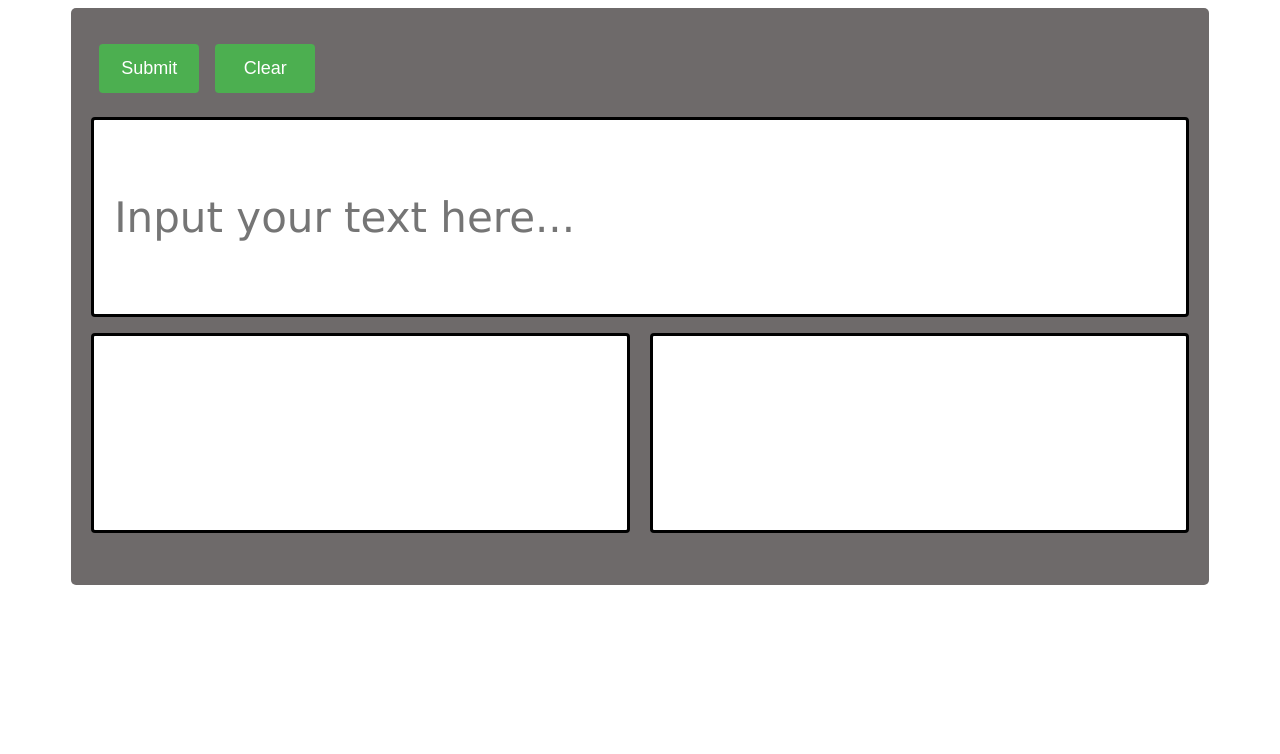
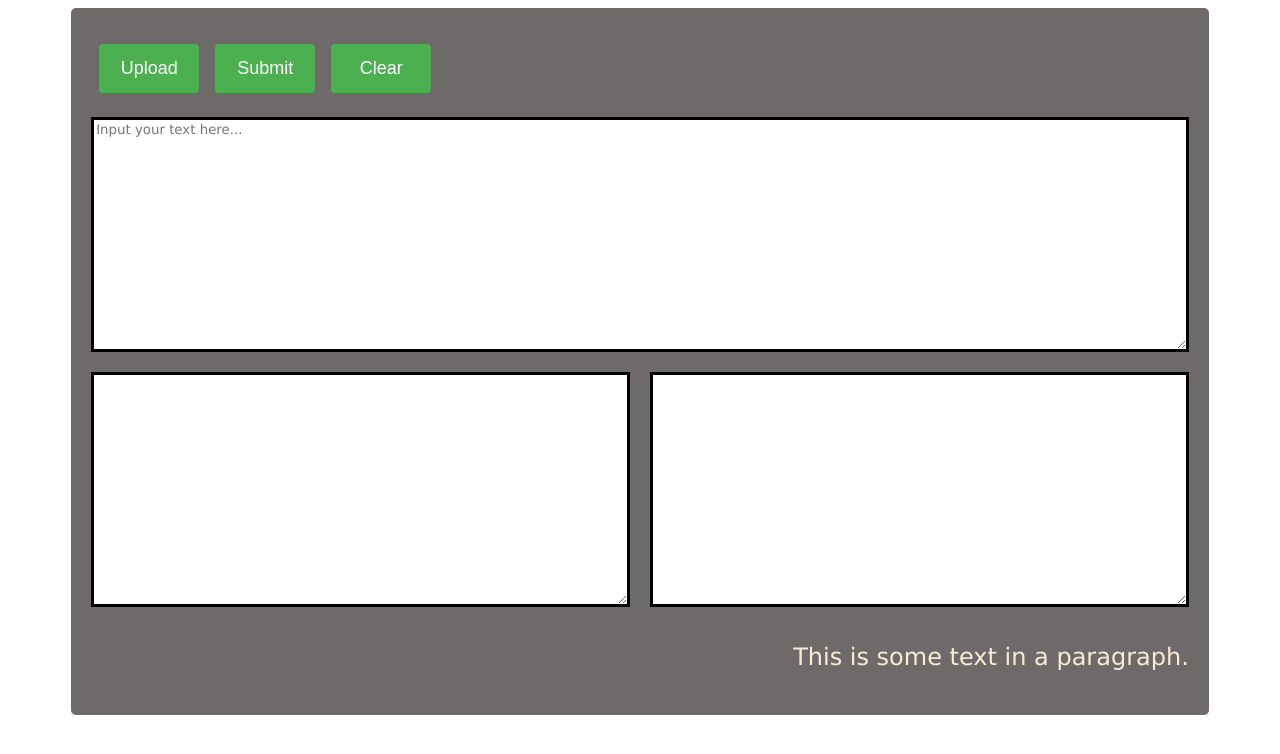
Before and after one commit to mahmudulshuvo/Angular-6, an Angular app: page / in a window 1280 px wide. Shown: the top 754 px of the page. Built offline with nearby package versions, Linux system fonts and the light colour scheme.

Commit message:
Browse and Upload text

```diff
--- a/src/app/app.component.css
+++ b/src/app/app.component.css
@@ -1,5 +1,5 @@
 
-input[type=text], select {
+input[type=file], select {
     width: 100%;
     height: 200px;
     padding: 12px 20px;
@@ -10,6 +10,36 @@ input[type=text], select {
     box-sizing: border-box;
     font-size: 42px;
     font-family: Verdana, Geneva, Tahoma, sans-serif
+}
+
+textarea {
+    width: 100%;
+    /* height: 30%; */
+    /* padding: 12px 20px; */
+    margin: 8px 0;
+    display: inline-block;
+    border: 3px solid rgb(0, 0, 0);
+    /* border-radius: 4px; */
+    box-sizing: border-box;
+    /* font-size: 42px; */
+    font-family: Verdana, Geneva, Tahoma, sans-serif
+}
+
+.btn {
+    width: 100px;
+    background-color: #4CAF50;
+    color: white;
+    padding: 14px 20px;
+    margin: 16px 8px;
+    border: none;
+    border-radius: 4px;
+    cursor: pointer;
+    text-align: center;
+    font-size: 18px;
+}
+
+.btn:hover {
+    background-color: #45a049;
 }
 
  input[type=submit] {
@@ -35,6 +65,7 @@ p {
     font-family: Verdana, Geneva, Tahoma, sans-serif
 }
 
+
 .container {
     border-radius: 5px;
     background-color: #6e6a6a;
--- a/src/app/app.component.html
+++ b/src/app/app.component.html
@@ -8,15 +8,21 @@
 
 <div class="container" flex>
   <div>
+        <!-- <input type="file" accept="text/plain" value = "Upload" multiple (change)='uploadText($event)'> -->
+      <input type="file" style="display: none" #file (change)="browseText($event)"/>
+      <button type="button" class="btn" (click)="file.click()"> Upload </button>
+      <!-- <input type="submit" value="Upload" (click)="browseText($event)"> -->
       <input type="submit" value="Submit" (click)="copyText()">
       <input type="submit" value="Clear" (click)="clearText()">
+      <!-- <input id="file-upload" type="file" (change)="browseText($event)"> -->
 
   </div>
 
   <div flex fxLayout="row" fxLayout.lt-sm="column" >
       <div fxFlex="100">
           <form action="/action_page.php" class="form">
-              <input type="text" [(ngModel)]="sa" name="first" placeholder="Input your text here..." />
+            <textarea class="form-control" rows="15" [(ngModel)]="sa" name="sa" placeholder="Input your text here..."></textarea>
+              <!-- <input type="text" [(ngModel)]="sa" name="first" placeholder="Input your text here..." /> -->
           </form>
       </div>
   </div>
@@ -24,16 +30,26 @@
   <div flex fxLayout="row" fxLayout.lt-sm="column" fxLayout.lt-md="column" fxLayoutGap = "20px">
       <div fxFlex="50">
           <form novalidate class="simple-form">
-              <input type="text" [(ngModel)]="ba" name="second"/>
+                <textarea class="form-control" rows="15" [(ngModel)]="ba" name="ba"></textarea>
+              <!-- <input type="text" [(ngModel)]="ba" name="second"/> -->
           </form>
       </div>
 
       <div fxFlex="50">
           <form novalidate class="simple-form">
-              <input type="text" [(ngModel)]="ba"  name="third"/>
+                <textarea class="form-control" rows="15" [(ngModel)]="ba" name="ba"></textarea>
+              <!-- <input type="text" [(ngModel)]="ba"  name="third"/> -->
           </form>
       </div>
   </div>
 
-  <p id="demo"></p>
+  <div flex fxLayout="row" fxlayout.lt-sm="column" fxLayout.lt-md="column" fxLayoutGap="10px">
+      <div fxFlex="50">
+            <p align="left" id="demo"></p>
+      </div>
+      <div fxFlex="50">
+            <p align="right" >This is some text in a paragraph.</p>
+      </div>
+  </div>
+
 </div>
--- a/src/app/app.component.ts
+++ b/src/app/app.component.ts
@@ -1,4 +1,5 @@
 import { Component } from '@angular/core';
+import { templateJitUrl } from '@angular/compiler';
 
 
 @Component({
@@ -6,10 +7,11 @@ import { Component } from '@angular/core';
   templateUrl: './app.component.html',
   styleUrls: ['./app.component.css']
 })
-export class AppComponent {
+export class AppComponent{
   title = 'Angular';
   sa = '';
   ba = '';
+  file: File;
 
   copyText() {
     if (!this.sa) {
@@ -27,4 +29,26 @@ export class AppComponent {
     this.ba = undefined;
   }
 
+  browseText(file) {
+    this.file = file.target.files[0];
+
+    if(this.file != undefined) {
+      document.getElementById("demo").innerHTML = this.file.name;
+      console.log(this.file.name);
+      var reader = new FileReader();
+      reader.readAsText(this.file);
+      var me = this;
+      reader.onload = function () {
+        me.sa = reader.result;
+      }
+      file.target.value = '';
+    }
+
+   else {
+    document.getElementById("demo").innerHTML = "undefined file";
+    console.log(this.file.name);
+   }
+
+  }
+
 }
```
